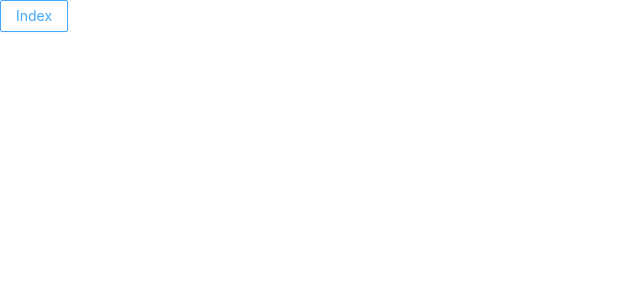
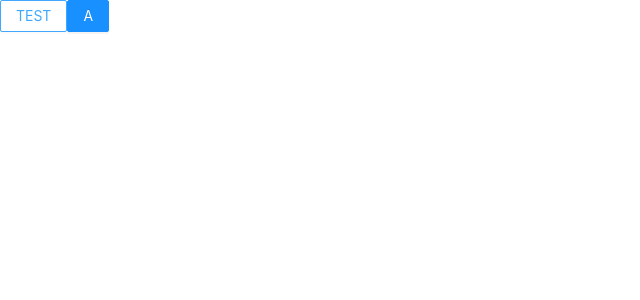
Before and after one commit to Jamie-233/next_github, a Next.js app: page / in a window 1280 px wide. Shown: the top 300 px of the page, without its empty margins (0-640 px from the left). Built offline with nearby package versions, Linux system fonts and the light colour scheme.

Commit message:
chore: added test

```diff
--- /dev/null
+++ b/component/comp.jsx
@@ -0,0 +1,5 @@
+const Comp = ({ children }) => {
+  return <span>{children}</span>;
+};
+
+export default Comp;
--- a/pages/index.js
+++ b/pages/index.js
@@ -1,13 +1,31 @@
+import Link from 'next/link';
+import router from 'next/router';
 import { Button } from 'antd';
+
 const Home = () => {
   const handleClick = () => {
     console.log('handleClick');
+    router.push(
+      {
+        pathname: '/test/a',
+        query: {
+          id: 2
+        }
+      },
+      '/test/a/2'
+    );
   };
 
   return (
-    <div>
-      <Button onClick={handleClick}>Index</Button>
-    </div>
+    <>
+      {/* usage as tag; refresh 404; URL masking; request next not /test/1 router; need usage Koa */}
+      <Link href="/test?id=1" as="/test/1" title="test">
+        <Button>TEST</Button>
+      </Link>
+      <Button type="primary" onClick={handleClick}>
+        A
+      </Button>
+    </>
   );
 };
 
```
Also changed, not shown: pages/test.jsx (added, +13 -0 lines), pages/test/a.jsx (added, +13 -0 lines), server.js (+16 -8 lines).
